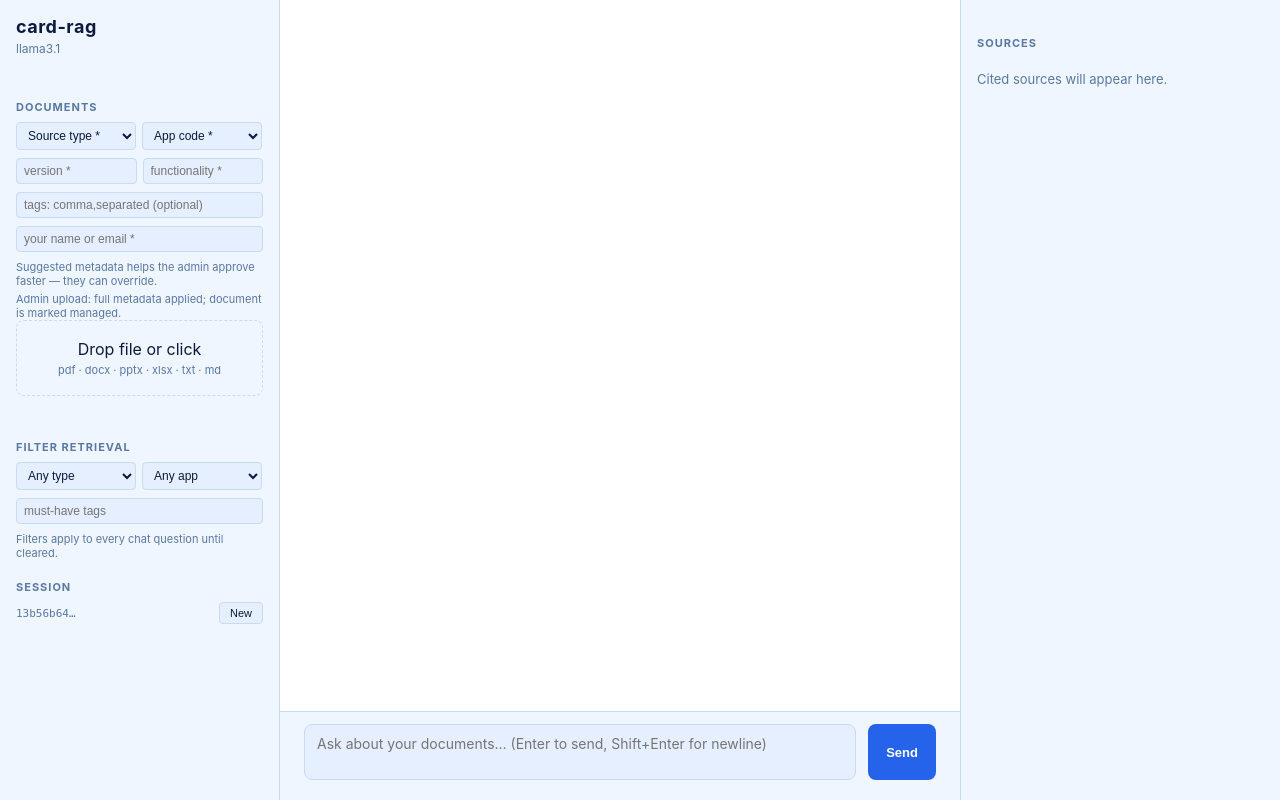
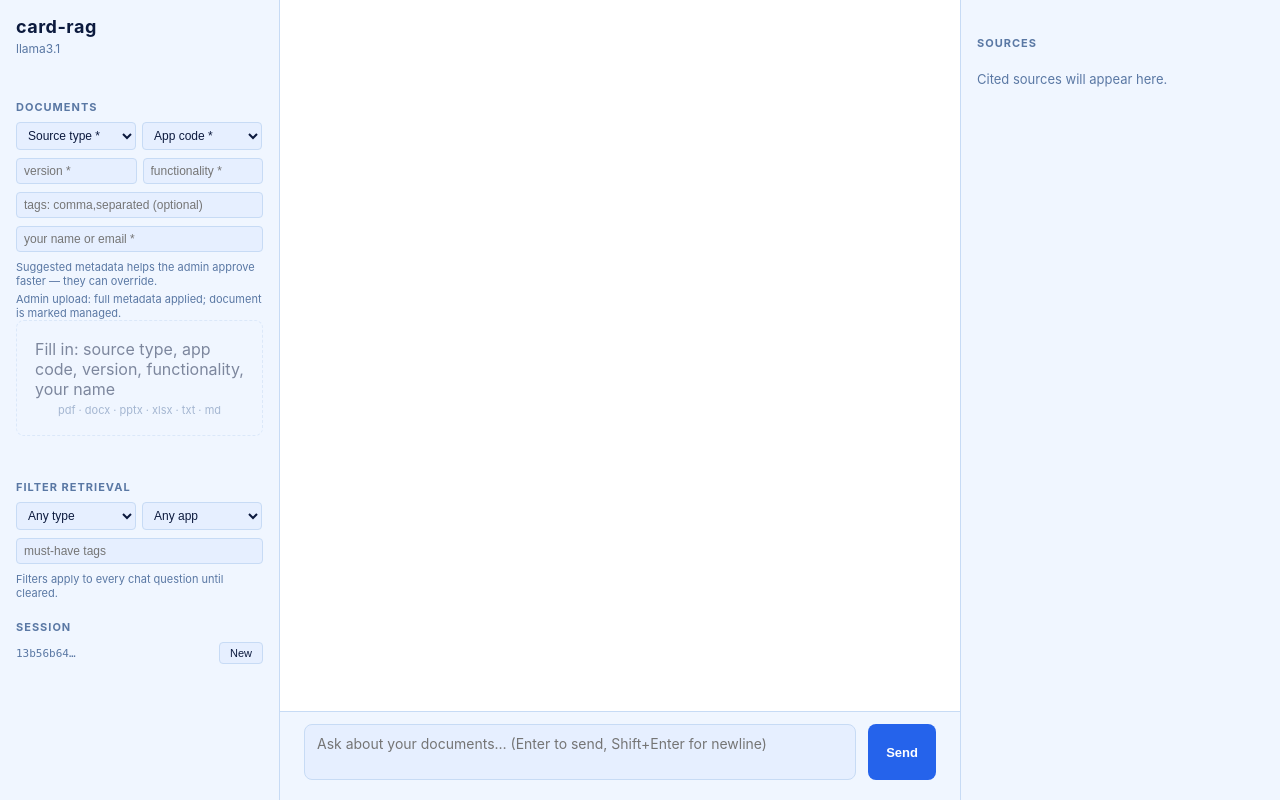
Before and after one commit to ycstevenwong/rag, a Flask app: page / in a window 1280 px wide. Run offline with Flask 3, Linux system fonts and the light colour scheme; data that the repository does not hold is empty.

Commit message:
Gate the file dropzone until all required metadata is filled
Picking a file is now blocked until source_type, app_code, version,
functionality, and (when anonymous) requester are all set. The
dropzone shows at 50% opacity with a not-allowed cursor and a live
label listing exactly which fields are still missing ('Fill in:
version, your name') - the label collapses to 'Drop file or click' the
moment everything is provided. updateFileDropState() runs on every
field input/change, on admin login/logout (since the requester
requirement flips), and after a successful upload (since the form
resets). The previous post-selection validation stays as a fallback in
case anyone bypasses the disabled state via DevTools.

Co-Authored-By: Claude Opus 4.7 <noreply@anthropic.com>

```diff
--- a/static/css/style.css
+++ b/static/css/style.css
@@ -66,6 +66,11 @@ h1.brand { font-size: 18px; margin: 0 0 4px; letter-spacing: 0.5px; }
 .file-drop:hover { border-color: var(--accent); background: var(--panel-2); }
 .file-drop input[type="file"] { display: none; }
 .file-drop small { color: var(--muted); font-size: 11px; margin-top: 4px; }
+.file-drop.disabled {
+  cursor: not-allowed; opacity: 0.5;
+  border-color: var(--border); background: transparent;
+}
+.file-drop.disabled:hover { border-color: var(--border); background: transparent; }
 
 #upload-progress { width: 100%; margin-top: 8px; height: 6px; }
 .status { font-size: 12px; color: var(--muted); margin-top: 6px; min-height: 18px; }
--- a/static/js/chat.js
+++ b/static/js/chat.js
@@ -28,6 +28,8 @@
   const anonymousOnlyFieldsEl = document.getElementById("anonymous-only-fields");
   const uploadHintUserEl = document.getElementById("upload-hint-user");
   const uploadHintAdminEl = document.getElementById("upload-hint-admin");
+  const fileDropEl = document.getElementById("file-drop");
+  const fileDropLabelEl = document.getElementById("file-drop-label");
   const pendingSectionEl = document.getElementById("pending-section");
   const pendingListEl = document.getElementById("pending-list");
   const openDocsModalBtn = document.getElementById("open-docs-modal");
@@ -64,6 +66,7 @@
     anonymousOnlyFieldsEl.hidden = !!admin;
     uploadHintUserEl.hidden = !!admin;
     uploadHintAdminEl.hidden = !admin;
+    if (typeof updateFileDropState === "function") updateFileDropState();
   }
 
   async function refreshAdminState() {
@@ -277,6 +280,38 @@
   });
 
   refreshAdminState();
+
+  function getMissingUploadFields() {
+    const missing = [];
+    if (!uploadSourceTypeEl.value) missing.push("source type");
+    if (!uploadAppCodeEl.value) missing.push("app code");
+    if (!uploadVersionEl.value.trim()) missing.push("version");
+    if (!uploadFunctionalityEl.value.trim()) missing.push("functionality");
+    if (!isAdmin && !uploadRequesterEl.value.trim()) missing.push("your name");
+    return missing;
+  }
+
+  function updateFileDropState() {
+    const missing = getMissingUploadFields();
+    if (missing.length) {
+      fileInput.disabled = true;
+      fileDropEl.classList.add("disabled");
+      fileDropLabelEl.textContent = `Fill in: ${missing.join(", ")}`;
+    } else {
+      fileInput.disabled = false;
+      fileDropEl.classList.remove("disabled");
+      fileDropLabelEl.textContent = "Drop file or click";
+    }
+  }
+
+  [
+    uploadSourceTypeEl, uploadAppCodeEl, uploadVersionEl,
+    uploadFunctionalityEl, uploadRequesterEl,
+  ].forEach((el) => {
+    el.addEventListener("input", updateFileDropState);
+    el.addEventListener("change", updateFileDropState);
+  });
+  updateFileDropState();
   sessionIdEl.textContent = sessionId.slice(0, 8) + "…";
   localStorage.setItem("card-rag.session", sessionId);
 
@@ -586,6 +621,7 @@
         }
         uploadProgress.value = 100;
         uploadForm.reset();
+        updateFileDropState();
         refreshDocs();
       } else {
         uploadStatus.classList.add("error");
--- a/templates/index.html
+++ b/templates/index.html
@@ -55,8 +55,8 @@
         </div>
         <small id="upload-hint-user" class="hint">Suggested metadata helps the admin approve faster — they can override.</small>
         <small id="upload-hint-admin" class="hint" hidden>Admin upload: full metadata applied; document is marked managed.</small>
-        <label class="file-drop" for="file-input">
-          <span>Drop file or click</span>
+        <label id="file-drop" class="file-drop disabled" for="file-input">
+          <span id="file-drop-label">Fill in the metadata above first</span>
           <small>pdf · docx · pptx · xlsx · txt · md</small>
           <input id="file-input" type="file" accept=".pdf,.docx,.pptx,.xlsx,.txt,.md" />
         </label>
```
